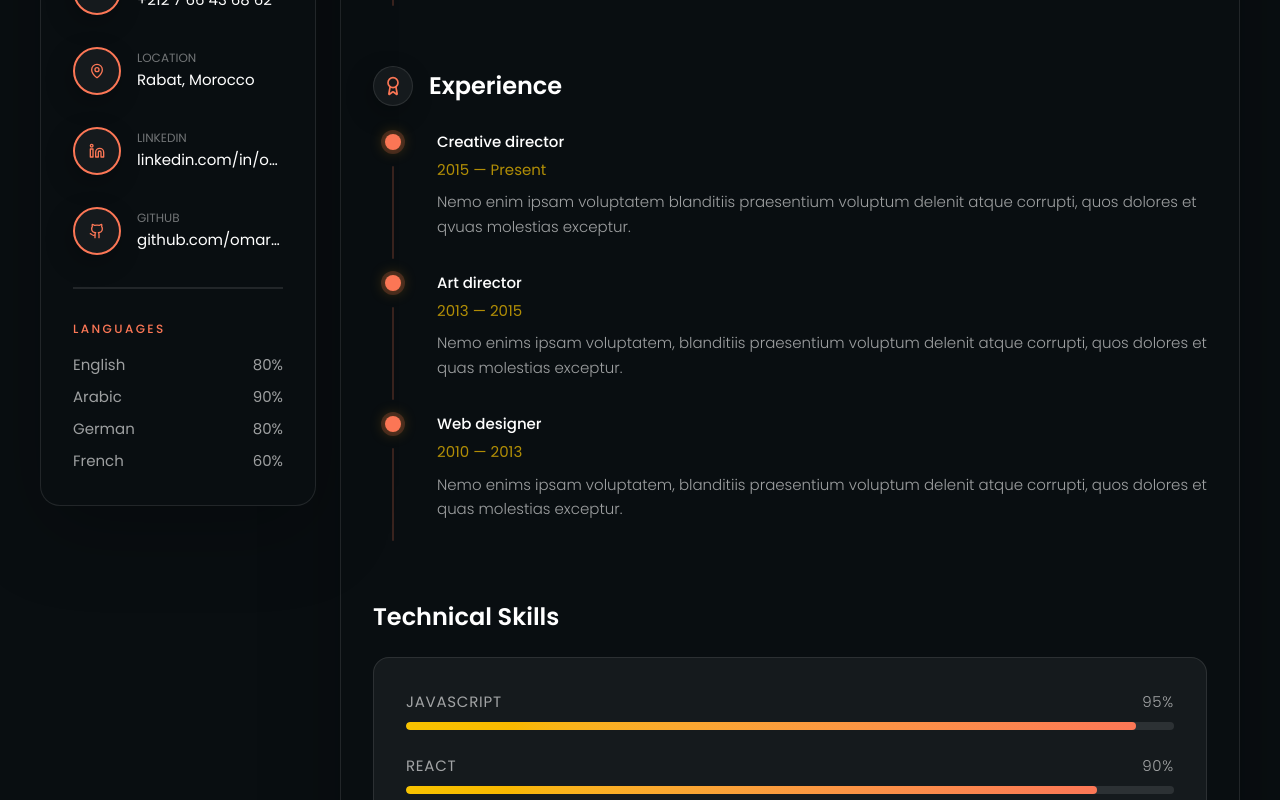
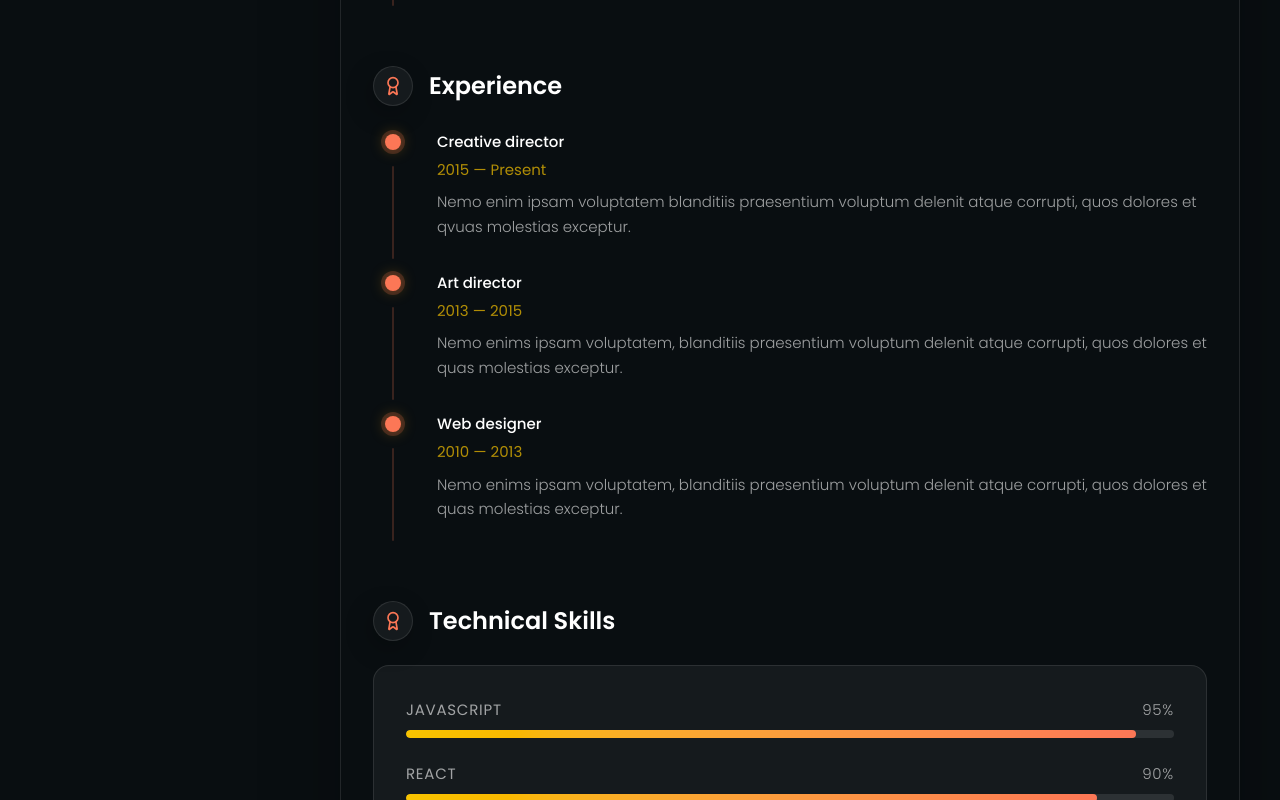
Before and after one commit to Omar-Akhji/potfolio-V2, a Next.js app: page /resume in a window 1280 px wide. Shown: the part 580-1380 px from the top of the page. Built offline with nearby package versions, Linux system fonts and the light colour scheme.

Commit message:
perf: refactor SidebarCollapsible to use native details/summary and remove dead code

```diff
--- a/app/globals.css
+++ b/app/globals.css
@@ -63,6 +63,41 @@
 
 ::-webkit-scrollbar {
   width: 14px;
+}
+
+/* ─── Sidebar Collapsible (details/summary) ─── */
+
+.sidebar-collapsible summary::-webkit-details-marker,
+.sidebar-collapsible summary::marker {
+  display: none;
+  content: "";
+}
+
+/* Always open on xl */
+@media (width >= 1250px) {
+  .sidebar-collapsible {
+    display: contents;
+  }
+
+  .sidebar-collapsible > summary {
+    display: none;
+  }
+}
+
+@keyframes sidebar-expand {
+  from {
+    opacity: 0;
+    max-height: 0;
+  }
+
+  to {
+    opacity: 1;
+    max-height: 93.75rem;
+  }
+}
+
+.animate-sidebar-expand {
+  animation: sidebar-expand 0.5s ease-in-out forwards;
 }
 
 @media (width >= 768px) {
--- a/app/resume/page.tsx
+++ b/app/resume/page.tsx
@@ -1,18 +1,7 @@
 import React from "react";
 import type { Metadata } from "next";
-import dynamic from "next/dynamic";
 import { Award } from "lucide-react";
 import { EXPERIENCE, EDUCATION, SKILLS } from "../../data/zportConstants";
-import ResumeTimeline from "../../components/ResumeTimeline";
-
-const TechnicalSkills = dynamic(() => import("../../components/TechnicalSkills"), {
-  loading: () => (
-    <div className="mt-12 animate-pulse">
-      <div className="mb-6 h-8 w-48 rounded bg-white/10" />
-      <div className="border-glass-border h-64 rounded-2xl border bg-white/5" />
-    </div>
-  ),
-});
 
 export const metadata: Metadata = {
   title: "Resume",
@@ -37,30 +26,105 @@
 
       {/* ── Education ── */}
       <section className="mb-8">
-        <SectionHeader icon={<Award className="h-5 w-5" />} title="Education" />
-        <ResumeTimeline title="Education" items={EDUCATION} />
+        <SectionTitle>Education</SectionTitle>
+        <div className="relative space-y-0">
+          {EDUCATION.map((edu) => (
+            <div key={edu.title} className="group relative flex gap-4 md:gap-6">
+              {/* Timeline Column */}
+              <div className="flex w-10 shrink-0 flex-col items-center">
+                <div className="flex h-6 flex-col items-center justify-center">
+                  <div className="bg-orange ring-orange/20 z-10 h-4 w-4 shrink-0 rounded-full shadow-[0_0_15px_rgba(255,165,0,0.4)] ring-4" />
+                </div>
+                <div className="bg-orange/20 group-hover:bg-orange/40 my-3 w-0.5 grow rounded-full transition-colors" />
+              </div>
+
+              {/* Content Column */}
+              <div className="pb-8 text-sm sm:text-[0.9375rem]">
+                <h4 className="text-text mb-1 flex min-h-6 items-center text-sm leading-tight font-medium sm:text-[0.9375rem]">
+                  {edu.title}
+                </h4>
+                <time className="text-yellow/70 mb-2 block text-[0.8125rem] leading-relaxed font-normal sm:text-[0.9375rem]">
+                  {edu.period}
+                </time>
+                <div className="text-text-muted text-[0.8125rem] leading-relaxed font-light sm:text-[0.9375rem]">
+                  {edu.description}
+                </div>
+              </div>
+            </div>
+          ))}
+        </div>
       </section>
 
       {/* ── Work Experience ── */}
       <section className="mt-12 mb-8">
-        <SectionHeader icon={<Award className="h-5 w-5" />} title="Experience" />
-        <ResumeTimeline title="Experience" items={EXPERIENCE} />
+        <SectionTitle>Experience</SectionTitle>
+        <div className="relative space-y-0">
+          {EXPERIENCE.map((exp) => (
+            <div key={exp.title} className="group relative flex gap-4 md:gap-6">
+              {/* Timeline Column */}
+              <div className="flex w-10 shrink-0 flex-col items-center">
+                <div className="flex h-6 flex-col items-center justify-center">
+                  <div className="bg-orange ring-orange/20 z-10 h-4 w-4 shrink-0 rounded-full shadow-[0_0_15px_rgba(255,165,0,0.4)] ring-4" />
+                </div>
+                <div className="bg-orange/20 group-hover:bg-orange/40 my-3 w-0.5 grow rounded-full transition-colors" />
+              </div>
+
+              {/* Content Column */}
+              <div className="pb-8 text-sm sm:text-[0.9375rem]">
+                <h4 className="text-text mb-1 flex min-h-6 items-center text-sm leading-tight font-medium sm:text-[0.9375rem]">
+                  {exp.title}
+                </h4>
+                <time className="text-yellow/70 mb-2 block text-[0.8125rem] leading-relaxed font-normal sm:text-[0.9375rem]">
+                  {exp.period}
+                </time>
+                <div className="text-text-muted text-[0.8125rem] leading-relaxed font-light sm:text-[0.9375rem]">
+                  {exp.description}
+                </div>
+              </div>
+            </div>
+          ))}
+        </div>
       </section>
 
-      {/* ── Technical Skills (LOADED DYNAMICALLY) ── */}
-      <TechnicalSkills skills={SKILLS} />
+      {/* ── Technical Skills ── */}
+      <section className="mt-12 mb-8">
+        <SectionTitle>Technical Skills</SectionTitle>
+        <div className="border-glass-border rounded-2xl border bg-white/5 p-8">
+          <ul className="space-y-6">
+            {SKILLS.map((skill) => (
+              <li key={skill.name}>
+                <div className="text-text-muted mb-2 flex items-center justify-between text-[0.8125rem] tracking-wider uppercase sm:text-[0.9375rem]">
+                  <span>{skill.name}</span>
+                  <data
+                    value={skill.percentage}
+                    className="text-silver font-light"
+                  >
+                    {skill.percentage}%
+                  </data>
+                </div>
+                <div className="bg-glass-border relative h-2 w-full overflow-hidden rounded-full">
+                  <div
+                    className="from-yellow to-orange h-full rounded-full bg-linear-to-r transition-all duration-1000"
+                    style={{ width: `${skill.percentage}%` }}
+                  />
+                </div>
+              </li>
+            ))}
+          </ul>
+        </div>
+      </section>
     </article>
   );
 }
 
-/* ── Reusable Section Header ── */
-const SectionHeader = ({ icon, title }: { icon: React.ReactNode; title: string }) => (
+/* ── Reusable Section Title ── */
+const SectionTitle = ({ children }: { children: React.ReactNode }) => (
   <header className="mb-6 flex items-center gap-4">
     <div className="border-glass-border bg-card text-orange shadow-1 flex h-10 w-10 shrink-0 items-center justify-center rounded-full border">
-      {icon}
+      <Award className="h-5 w-5" />
     </div>
     <h3 className="text-text text-xl font-semibold capitalize sm:text-2xl">
-      {title}
+      {children}
     </h3>
   </header>
 );
--- a/components/ResumeTimeline.tsx
+++ /dev/null
@@ -1,45 +0,0 @@
-import React from "react";
-
-interface TimelineItem {
-  title: string;
-  period: string;
-  description: string;
-}
-
-interface ResumeTimelineProps {
-  title: string;
-  items: TimelineItem[];
-}
-
-export const ResumeTimeline: React.FC<ResumeTimelineProps> = ({ title, items }) => {
-  return (
-    <div className="relative space-y-0">
-      {items.map((item) => (
-        <div key={item.title} className="group relative flex gap-4 md:gap-6">
-          {/* Timeline Column */}
-          <div className="flex w-10 shrink-0 flex-col items-center">
-            <div className="flex h-6 flex-col items-center justify-center">
-              <div className="bg-orange ring-orange/20 z-10 h-4 w-4 shrink-0 rounded-full shadow-[0_0_15px_rgba(255,165,0,0.4)] ring-4" />
-            </div>
-            <div className="bg-orange/20 group-hover:bg-orange/40 my-3 w-0.5 grow rounded-full transition-colors" />
-          </div>
-
-          {/* Content Column */}
-          <div className="pb-8 text-sm sm:text-[0.9375rem]">
-            <h4 className="text-text mb-1 flex min-h-6 items-center text-sm leading-tight font-medium sm:text-[0.9375rem]">
-              {item.title}
-            </h4>
-            <time className="text-yellow/70 mb-2 block text-[0.8125rem] leading-relaxed font-normal sm:text-[0.9375rem]">
-              {item.period}
-            </time>
-            <div className="text-text-muted text-[0.8125rem] leading-relaxed font-light sm:text-[0.9375rem]">
-              {item.description}
-            </div>
-          </div>
-        </div>
-      ))}
-    </div>
-  );
-};
-
-export default ResumeTimeline;
--- a/components/SidebarCollapsible.tsx
+++ b/components/SidebarCollapsible.tsx
@@ -1,45 +1,52 @@
-"use client";
-
-import React, { useState } from "react";
-import { ChevronDown, ChevronUp } from "lucide-react";
+import React from "react";
 
 interface SidebarCollapsibleProps {
   children: React.ReactNode;
 }
 
-export const SidebarCollapsible: React.FC<SidebarCollapsibleProps> = ({ children }) => {
-  const [isActive, setIsActive] = useState(false);
-
+export const SidebarCollapsible: React.FC<SidebarCollapsibleProps> = ({
+  children,
+}) => {
   return (
-    <>
+    <details className="sidebar-collapsible group xl:open xl:hidden:open xl:[&]:open">
       {/* Toggle Button */}
-      <button
-        onClick={() => setIsActive(!isActive)}
-        className="border-glass-border bg-card text-orange shadow-2 hover:text-yellow absolute -top-4 -right-4 z-10 flex items-center gap-1 rounded-tl-none rounded-tr-[1.25rem] rounded-br-none rounded-bl-[0.9375rem] border px-2.5 py-2.5 text-[0.8125rem] transition-all hover:bg-white/10 sm:-top-8 sm:-right-8 sm:px-4 sm:py-2.5 xl:hidden"
-        aria-label={isActive ? "Hide Contacts" : "Show Contacts"}
-      >
+      <summary className="border-glass-border bg-card text-orange shadow-2 hover:text-yellow absolute -top-4 -right-4 z-10 flex cursor-pointer list-none items-center gap-1 rounded-tl-none rounded-tr-[1.25rem] rounded-br-none rounded-bl-[0.9375rem] border px-2.5 py-2.5 text-[0.8125rem] transition-all hover:bg-white/10 sm:-top-8 sm:-right-8 sm:px-4 sm:py-2.5 xl:hidden">
         <span className="hidden text-xs sm:block">
-          {isActive ? "Hide Contacts" : "Show Contacts"}
+          <span className="group-open:hidden">Show Contacts</span>
+          <span className="hidden group-open:inline">Hide Contacts</span>
         </span>
         <span className="sm:hidden">
-          {isActive ? (
-            <ChevronUp className="h-4 w-4" />
-          ) : (
-            <ChevronDown className="h-4 w-4" />
-          )}
+          {/* Chevron down (closed) */}
+          <svg
+            className="h-4 w-4 group-open:hidden"
+            xmlns="http://www.w3.org/2000/svg"
+            viewBox="0 0 24 24"
+            fill="none"
+            stroke="currentColor"
+            strokeWidth="2"
+            strokeLinecap="round"
+            strokeLinejoin="round"
+          >
+            <path d="m6 9 6 6 6-6" />
+          </svg>
+          {/* Chevron up (open) */}
+          <svg
+            className="hidden h-4 w-4 group-open:block"
+            xmlns="http://www.w3.org/2000/svg"
+            viewBox="0 0 24 24"
+            fill="none"
+            stroke="currentColor"
+            strokeWidth="2"
+            strokeLinecap="round"
+            strokeLinejoin="round"
+          >
+            <path d="m18 15-6-6-6 6" />
+          </svg>
         </span>
-      </button>
+      </summary>
 
-      {/* Expandable Content Container */}
-      <div
-        className={`transition-all duration-500 ease-in-out ${
-          isActive
-            ? "max-h-375 visible opacity-100"
-            : "max-h-0 invisible opacity-0 xl:max-h-none xl:visible xl:opacity-100"
-        } overflow-hidden xl:overflow-visible`}
-      >
-        {children}
-      </div>
-    </>
+      {/* Expandable Content */}
+      <div className="animate-sidebar-expand">{children}</div>
+    </details>
   );
 };
--- a/components/TechnicalSkills.tsx
+++ /dev/null
@@ -1,52 +0,0 @@
-"use client";
-
-import React, { useEffect, useState } from "react";
-
-interface Skill {
-  name: string;
-  percentage: number;
-}
-
-interface TechnicalSkillsProps {
-  skills: Skill[];
-}
-
-export const TechnicalSkills: React.FC<TechnicalSkillsProps> = ({ skills }) => {
-  const [mounted, setMounted] = useState(false);
-
-  useEffect(() => {
-    setMounted(true);
-  }, []);
-
-  return (
-    <section className="mt-12 mb-8">
-      <header className="mb-6">
-        <h3 className="text-text text-xl font-semibold capitalize sm:text-2xl">
-          Technical Skills
-        </h3>
-      </header>
-      <div className="border-glass-border rounded-2xl border bg-white/5 p-8">
-        <ul className="space-y-6">
-          {skills.map((skill) => (
-            <li key={skill.name}>
-              <div className="text-text-muted mb-2 flex items-center justify-between text-[0.8125rem] tracking-wider uppercase sm:text-[0.9375rem]">
-                <span>{skill.name}</span>
-                <data value={skill.percentage} className="text-silver font-light">
-                  {skill.percentage}%
-                </data>
-              </div>
-              <div className="bg-glass-border relative h-2 w-full overflow-hidden rounded-full">
-                <div
-                  className="from-yellow to-orange h-full rounded-full bg-linear-to-r transition-all duration-1000 ease-out"
-                  style={{ width: mounted ? `${skill.percentage}%` : "0%" }}
-                />
-              </div>
-            </li>
-          ))}
-        </ul>
-      </div>
-    </section>
-  );
-};
-
-export default TechnicalSkills;
--- a/package.json
+++ b/package.json
@@ -23,6 +23,7 @@
   },
   "devDependencies": {
     "@eslint/compat": "^2.0.3",
+    "@next/bundle-analyzer": "^16.1.6",
     "@tailwindcss/postcss": "^4.2.1",
     "@types/node": "^25.3.5",
     "@types/react": "^19.2.14",
```
Also changed, not shown: components/NavLink.tsx (added, +19 -0 lines), components/Navbar.tsx (+3 -17 lines), next.config.ts (+7 -1 lines), 1 other file (tests, documents, lock files or other folders).
